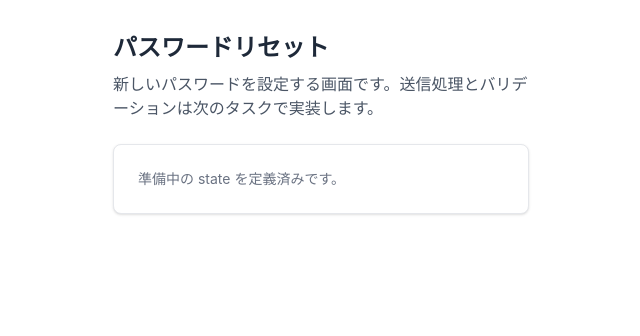
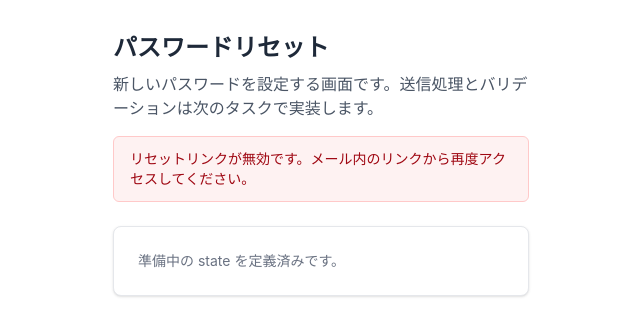
Before and after one commit to RitukoIsibasi0222/gensoko, a SvelteKit app in the folder frontend/: page /reset-password in a window 1280 px wide. Shown: the top 336 px of the page, without its empty margins (319-959 px from the left). Built offline with nearby package versions, Linux system fonts and the light colour scheme; no server answers.

Commit message:
feat: reset-password のトークン取得処理を追加

```diff
--- a/frontend/src/routes/reset-password/+page.svelte
+++ b/frontend/src/routes/reset-password/+page.svelte
@@ -1,5 +1,7 @@
 <script lang="ts">
-  import { goto } from '$app/navigation';
+  import { onMount } from 'svelte';
+  import { page } from '$app/state';
+  import { goto, replaceState } from '$app/navigation';
   import { authStore } from '$lib/stores/auth.svelte';
 
   // フォーム入力値
@@ -28,6 +30,21 @@
       goto('/');
     }
   });
+
+  onMount(() => {
+    const rawToken = page.url.searchParams.get('token');
+
+    if (!rawToken) {
+      formError = 'リセットリンクが無効です。メール内のリンクから再度アクセスしてください。';
+      return;
+    }
+
+    storedToken = rawToken;
+
+    const cleanUrl = new URL(page.url);
+    cleanUrl.searchParams.delete('token');
+    replaceState(cleanUrl.pathname + cleanUrl.search + cleanUrl.hash, page.state);
+  });
 </script>
 
 <div class="mx-auto max-w-md px-4 py-8">
@@ -36,6 +53,15 @@
     新しいパスワードを設定する画面です。送信処理とバリデーションは次のタスクで実装します。
   </p>
 
+  {#if formError}
+    <div
+      role="alert"
+      class="mt-4 rounded-md border border-red-200 bg-red-50 px-4 py-3 text-sm text-red-800"
+    >
+      {formError}
+    </div>
+  {/if}
+
   <div class="mt-6 rounded-lg border border-gray-200 bg-white p-6 shadow-sm">
     <p class="text-sm text-gray-500">準備中の state を定義済みです。</p>
   </div>
```
